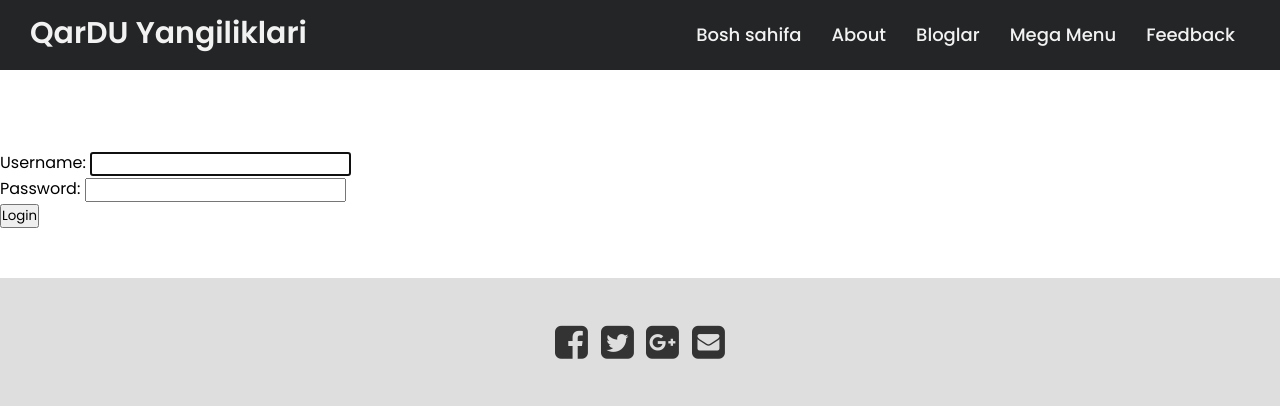
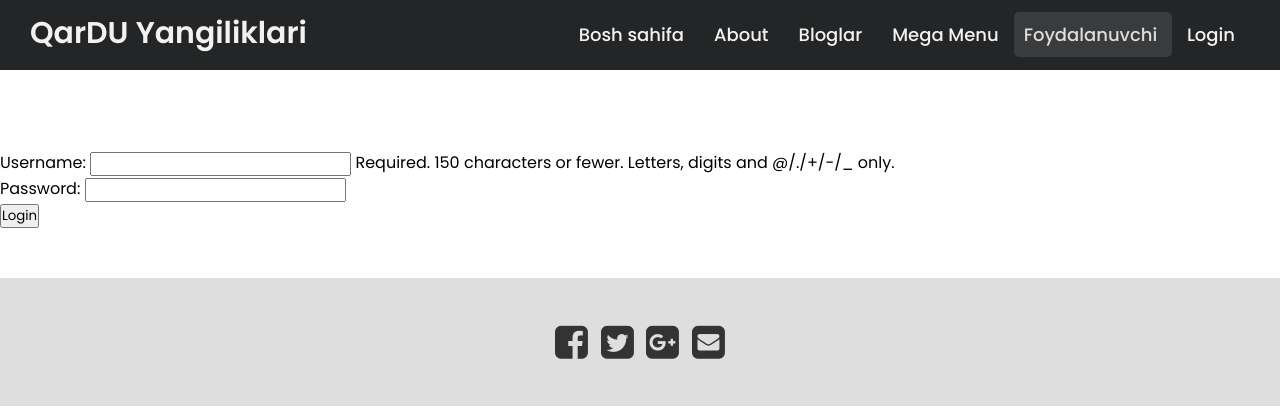
Before and after one commit to Dilshod0456/first_git, a Django app: page /accounts/login/ in a window 1280 px wide. Shown: the top 420 px of the page. Run offline with Django 4.2, Linux system fonts and the light colour scheme; some libraries are stand-ins or nearby versions.

Commit message:
login btn

```diff
--- a/Blog_1/settings.py
+++ b/Blog_1/settings.py
@@ -119,6 +119,8 @@ MEDIA_ROOT = os.path.join(BASE_DIR, 'media')
 # https://docs.djangoproject.com/en/4.2/ref/settings/#default-auto-field
 
 DEFAULT_AUTO_FIELD = 'django.db.models.BigAutoField'
-from django.urls import reverse_lazy
 
-LOGIN_URL = reverse_lazy('app1:home')
+
+LOGIN_REDIRECT_URL = '/'
+LOGOUT_REDIRECT_URL = '/'
+LOGIN_URL = '/login/'
--- a/Blog_1/urls.py
+++ b/Blog_1/urls.py
@@ -3,12 +3,13 @@ from django.urls import path, include
 from django.conf import settings
 from django.conf.urls.static import static
 from django.contrib.auth import views as auth_views
-
+from app1.views import login, CustomLogoutView
 
 urlpatterns = [
     path('admin/', admin.site.urls),
     path('', include('app1.urls')),
-    path("accounts/login/", auth_views.LoginView.as_view(), name='login'),
+    path("accounts/login/", login , name='login'),
+    path("logout/", CustomLogoutView.as_view() , name='logout'),
     path('blog/', include('blogs.urls')),
 ]
 
--- /dev/null
+++ b/app1/forms.py
@@ -0,0 +1,10 @@
+from django.forms import *
+from .models import User
+
+class UserForm(ModelForm):
+    class Meta:
+        model = User
+        fields = [
+            'username',
+            'password',
+            ]
--- a/app1/templates/base.html
+++ b/app1/templates/base.html
@@ -393,7 +393,24 @@
                         </div>
                     </div>
                 </li>
-                <li><a href="#">Feedback</a></li>
+                <li>
+                    {% if request.user.is_authenticated %}
+                    <button style="border: none; background-color: #3A3B3C; height: 40px; padding: 10px; color: #dedede;" >
+                        {{request.user.username}}
+                    </button>
+
+                        <form action="{% url 'logout' %}" method="post" style="position: fixed; right: 10px; top: 0px; ">
+                            {% csrf_token %}
+                            <button type="submit" style="border: none; background-color: #3A3B3C; height: 40px; padding: 10px; color: #dedede;"
+                            >Tizimdan chiqish</button>
+                        </form>
+                    {% else %}
+                    <a href="{% url 'login' %}" style="border: none; background-color: #3A3B3C; height: 40px; padding: 10px; color: #dedede;" >
+                        Foydalanuvchi
+                    </a>
+                    <a href="{% url 'login' %}">Login</a>
+                    {% endif %}
+                </li>
             </ul>
             <label for="menu-btn" class="btn menu-btn"><i class="fas fa-bars"></i></label>
         </div>
@@ -404,6 +421,7 @@
     <br>
     <br>
     <br>
+    {% include "details/notification.html" %}
     <br>
 
 
--- /dev/null
+++ b/app1/templates/details/notification.html
@@ -0,0 +1,5 @@
+    {% if messages %}
+    {% for message in messages %}
+    {{message}}
+    {% endfor %}
+    {% endif %}
--- a/app1/views.py
+++ b/app1/views.py
@@ -1,6 +1,32 @@
-from django.shortcuts import render
+from django.shortcuts import render, redirect
 from django.views.generic import *
+from django.contrib.auth import authenticate, login as auth_login
+from .forms import UserForm
+from django.contrib.auth.views import LogoutView
+from django.contrib import messages
 
 # Create your views here.
 class IndexView(TemplateView):
     template_name = "home.html"
+
+def login(request):
+    if request.method == "POST":
+        username = request.POST['username']
+        password = request.POST['password']
+        user = authenticate(username=username, password=password)
+        if user:
+            auth_login(request, user)
+            messages.success(request, "Muvofaqqiyatli tizimga kirdingiz.")
+        else:
+            messages.error(request, "Tizimga kirolmadingiz.")
+
+        try:
+            return redirect(request.GET['next'])
+        except:
+            return redirect('/')
+    return render(request, 'registration/login.html', context={'form':UserForm})
+
+
+class CustomLogoutView(LogoutView):
+    def get(self, request, *args, **kwargs):
+        return self.post(request, *args, **kwargs)
```
Also changed, not shown: db.sqlite3.
